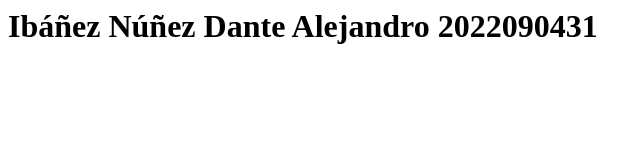
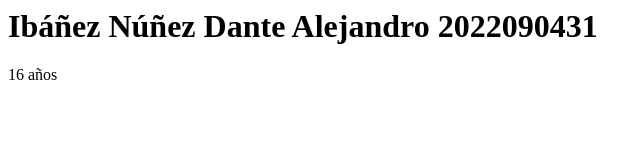
Before and after one commit to dante2424/IbanezDante, a plain HTML site: page index.html in a window 1280 px wide. Shown: the full height of the page, 0-640 px from the left. Drawn offline with Linux system fonts and the light colour scheme.

Commit message:
segunda version

```diff
--- a/index.html
+++ b/index.html
@@ -1,5 +1,5 @@
 <html>
 <head>
 <h1>Ibáñez Núñez Dante Alejandro 2022090431</h1>
-</head>
+</head><body>16 años</body>
 </html>
```
